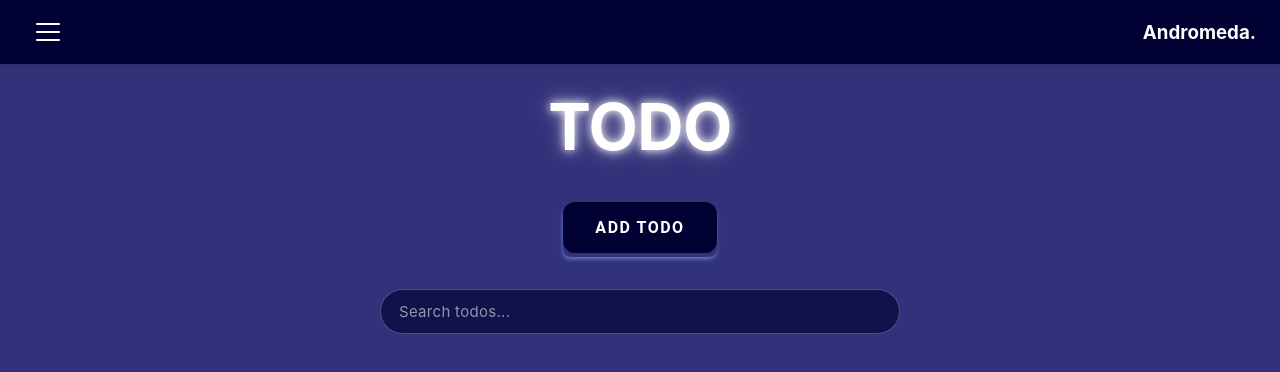
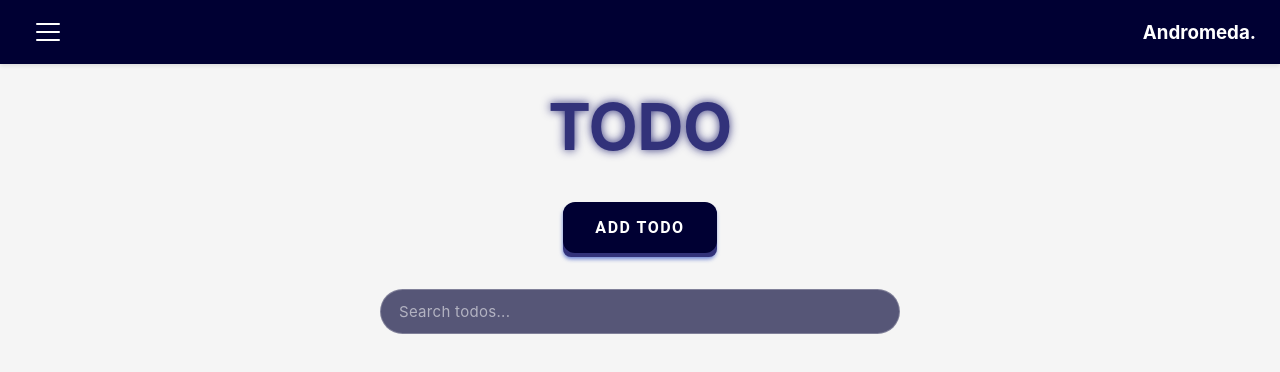
Before and after one commit to abk2191/organiser, a React (Vite) app: page /organiser/todo in a window 1280 px wide. Shown: the top 372 px of the page. Built offline with nearby package versions, Linux system fonts and the light colour scheme.

Commit message:
Added new features

```diff
--- a/src/Calendar.jsx
+++ b/src/Calendar.jsx
@@ -553,6 +553,7 @@ function Calendar() {
                     marginTop: "20px",
                     display: "flex",
                     flexDirection: "column",
+
                     gap: "10px",
                     padding: "15px",
                     border: "1px solid rgba(255,255,255,0.2)",
--- a/src/index.css
+++ b/src/index.css
@@ -237,7 +237,6 @@ html {
 .page-text {
   padding: 8px 16px;
   font-size: 32px;
-  color: #8989ea;
   height: 64px;
   display: flex;
   align-items: center;
@@ -254,8 +253,8 @@ html {
   font-weight: 500;
   letter-spacing: -0.5px;
   font-family: "Inter", sans-serif;
-  text-shadow: 0 0 10px white, 0 0 20px rgba(255, 255, 255, 0.5);
-  color: white;
+  text-shadow: 0 0 10px #32327a, 0 0 20px rgba(255, 255, 255, 0.5);
+  color: #32327a;
   font-weight: bold;
 }
 
@@ -1202,11 +1201,11 @@ html {
 
 .clock {
   font-family: "Inter", sans-serif;
-  color: white;
+  color: #32327a;
   font-weight: bold;
   font-size: 25px;
   margin-top: 20px;
-  text-shadow: 0 0 10px white, 0 0 20px rgba(255, 255, 255, 0.5);
+  text-shadow: 0 0 10px #32327a, 0 0 20px rgba(255, 255, 255, 0.5);
 }
 
 .event-dlt-btn {
@@ -1260,7 +1259,7 @@ html {
   background-color: transparent;
   padding: 15px;
   border-radius: 10px;
-
+  font-family: "Inter", sans-serif;
   display: flex;
   flex-direction: column;
   text-align: left;
@@ -1635,7 +1634,8 @@ html,
 }
 
 body {
-  background-color: #32327a;
+  /* background-color: #32327a; */
+  background-color: whitesmoke;
   font-family: "Inter", sans-serif;
 }
 
```
